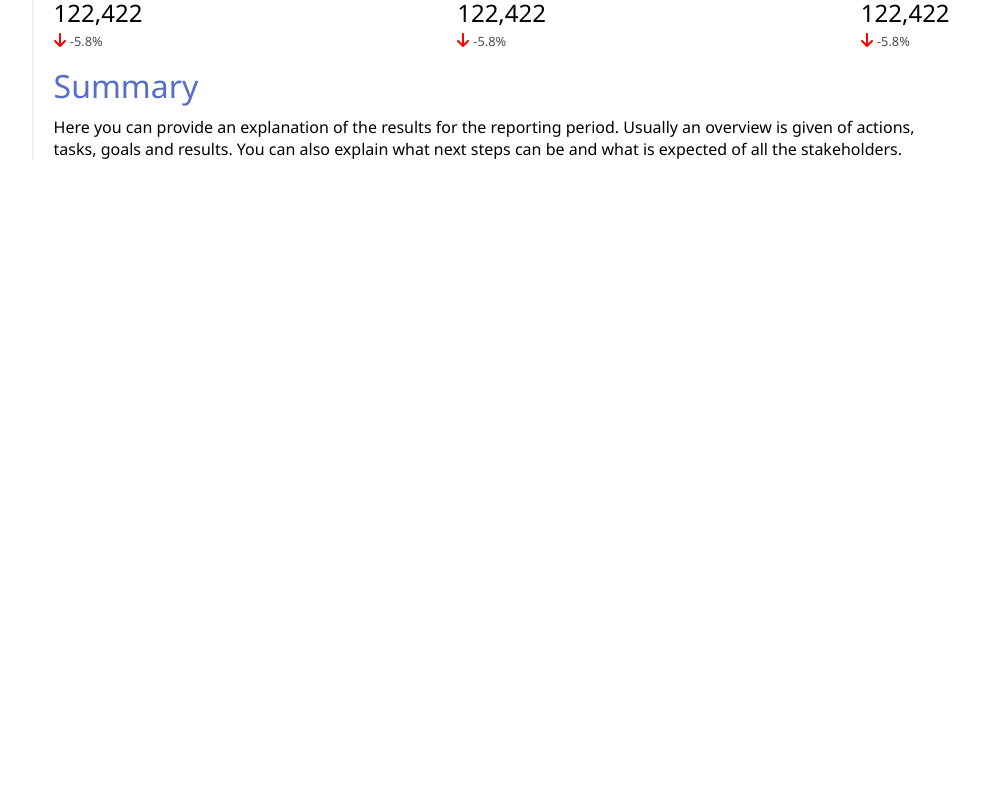
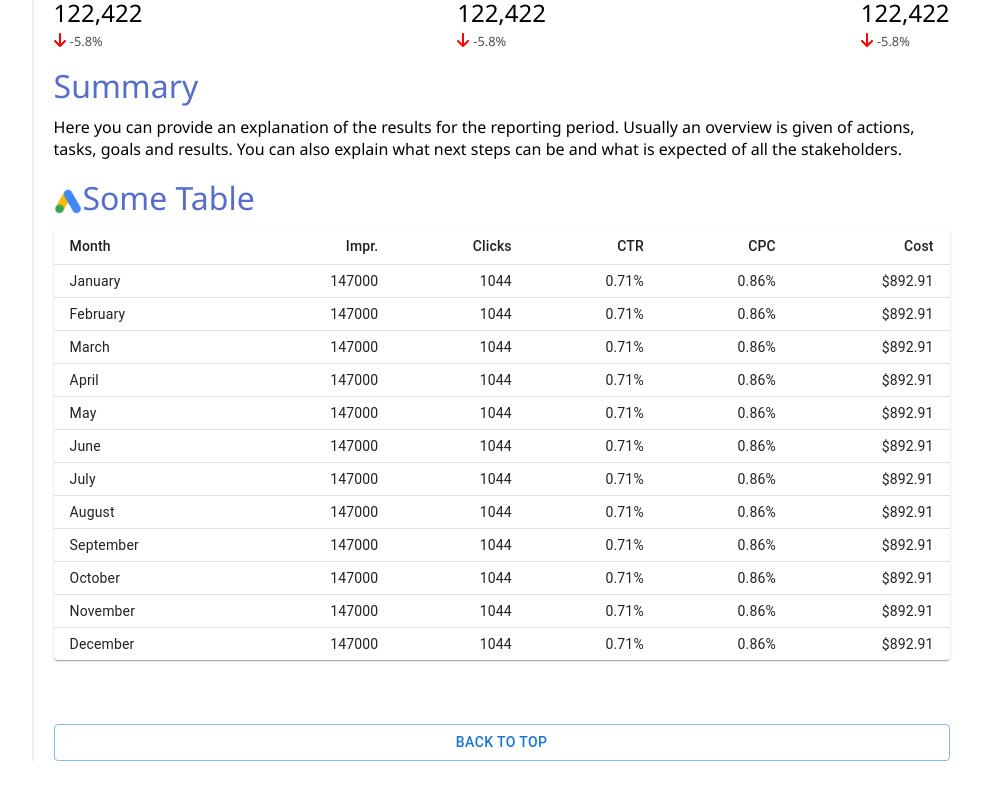
Before and after one commit to ShammiAnand/google-ad-report, a React (Create React App) app: page / in a window 1280 px wide. Shown: the part 494-1294 px from the top of the page, without its empty margins (149-1131 px from the left). Before the commit the page ends 800 px from the top, so only its background shows below. Built offline with nearby package versions, Linux system fonts and the light colour scheme.

Commit message:
added table and footer

```diff
--- a/package.json
+++ b/package.json
@@ -3,14 +3,19 @@
   "version": "0.1.0",
   "private": true,
   "dependencies": {
+    "@emotion/react": "^11.10.4",
+    "@emotion/styled": "^11.10.4",
     "@fortawesome/fontawesome-svg-core": "^6.2.0",
     "@fortawesome/free-solid-svg-icons": "^6.2.0",
     "@fortawesome/react-fontawesome": "^0.2.0",
+    "@material-ui/core": "^4.12.4",
+    "@mui/material": "^5.10.9",
     "@testing-library/jest-dom": "^5.16.5",
     "@testing-library/react": "^13.4.0",
     "@testing-library/user-event": "^13.5.0",
     "chart.js": "^3.9.1",
     "react": "^18.2.0",
+    "react-back-to-top-button": "^0.0.14",
     "react-chartjs-2": "^4.3.1",
     "react-dom": "^18.2.0",
     "react-scripts": "5.0.1",
--- a/src/components/App.js
+++ b/src/components/App.js
@@ -4,6 +4,8 @@ import Header from "./Header";
 import Date from "./Date";
 import KPIs from "./KPIs";
 import Summary from "./Summary";
+import Tables from "./Tables";
+import Footer from "./Footer";
 import { library } from "@fortawesome/fontawesome-svg-core";
 
 import { faArrowDown } from "@fortawesome/free-solid-svg-icons";
@@ -17,6 +19,8 @@ function App() {
       <Date />
       <KPIs />
       <Summary />
+      <Tables />
+      <Footer />
     </div>
   );
 }
--- /dev/null
+++ b/src/components/Footer.js
@@ -0,0 +1,13 @@
+import React from "react";
+import "../styles/Footer.css";
+import Button from "@mui/material/Button";
+
+function Footer() {
+  return (
+    <div className="Footer">
+      <Button variant="outlined">Back To Top</Button>
+    </div>
+  );
+}
+
+export default Footer;
--- /dev/null
+++ b/src/components/Tables.js
@@ -0,0 +1,75 @@
+import React from "react";
+import "../styles/Tables.css";
+import Table from "@mui/material/Table";
+import TableBody from "@mui/material/TableBody";
+import TableCell from "@mui/material/TableCell";
+import TableContainer from "@mui/material/TableContainer";
+import TableHead from "@mui/material/TableHead";
+import TableRow from "@mui/material/TableRow";
+import Paper from "@mui/material/Paper";
+import ads from "../assets/ads.png";
+
+function createData(month, impr, clicks, ctr, cpc, cost) {
+  return { month, impr, clicks, ctr, cpc, cost };
+}
+
+const rows = [
+  createData("January", 147000, 1044, 0.71, 0.86, 892.91),
+  createData("February", 147000, 1044, 0.71, 0.86, 892.91),
+  createData("March", 147000, 1044, 0.71, 0.86, 892.91),
+  createData("April", 147000, 1044, 0.71, 0.86, 892.91),
+  createData("May", 147000, 1044, 0.71, 0.86, 892.91),
+  createData("June", 147000, 1044, 0.71, 0.86, 892.91),
+  createData("July", 147000, 1044, 0.71, 0.86, 892.91),
+  createData("August", 147000, 1044, 0.71, 0.86, 892.91),
+  createData("September", 147000, 1044, 0.71, 0.86, 892.91),
+  createData("October", 147000, 1044, 0.71, 0.86, 892.91),
+  createData("November", 147000, 1044, 0.71, 0.86, 892.91),
+  createData("December", 147000, 1044, 0.71, 0.86, 892.91),
+];
+
+function Tables() {
+  return (
+    <div className="Tables">
+      <div className="Tables__heading__container">
+        <img src={ads} alt="ads" />{" "}
+        <div className="Tables__heading">Some Table</div>
+      </div>
+      <div>
+        <TableContainer component={Paper}>
+          <Table sx={{ minWidth: 650 }} size="small" aria-label="a dense table">
+            <TableHead>
+              <TableRow>
+                <TableCell>Month</TableCell>
+                <TableCell align="right">Impr.</TableCell>
+                <TableCell align="right">Clicks</TableCell>
+                <TableCell align="right">CTR</TableCell>
+                <TableCell align="right">CPC</TableCell>
+                <TableCell align="right">Cost</TableCell>
+              </TableRow>
+            </TableHead>
+            <TableBody>
+              {rows.map((row) => (
+                <TableRow
+                  key={row.name}
+                  sx={{ "&:last-child td, &:last-child th": { border: 0 } }}
+                >
+                  <TableCell component="th" scope="row">
+                    {row.month}
+                  </TableCell>
+                  <TableCell align="right">{row.impr}</TableCell>
+                  <TableCell align="right">{row.clicks}</TableCell>
+                  <TableCell align="right">{row.ctr}%</TableCell>
+                  <TableCell align="right">{row.cpc}%</TableCell>
+                  <TableCell align="right">${row.cost}</TableCell>
+                </TableRow>
+              ))}
+            </TableBody>
+          </Table>
+        </TableContainer>
+      </div>
+    </div>
+  );
+}
+
+export default Tables;
--- /dev/null
+++ b/src/styles/Footer.css
@@ -0,0 +1,16 @@
+.Footer {
+  width: 70%;
+  height: auto;
+  border-left: 2px solid #eeeeee;
+  padding-left: 1.5%;
+  display: flex;
+  flex-direction: column;
+  padding-top: 5%;
+  margin-bottom: 7%;
+}
+
+@media screen and (max-width: 600px) {
+  .Footer {
+    padding-top: 10%;
+  }
+}
--- /dev/null
+++ b/src/styles/Tables.css
@@ -0,0 +1,28 @@
+.Tables {
+  padding-top: 1rem;
+  width: 70%;
+  height: auto;
+  border-left: 2px solid #eeeeee;
+  padding-left: 1.5%;
+  display: flex;
+  flex-direction: column;
+}
+
+.Tables__heading__container {
+  display: flex;
+  flex-direction: row;
+  /* justify-content: space-between; */
+  align-items: center;
+}
+
+.Tables__heading {
+  font-size: 2rem;
+  font-weight: 500;
+  margin-bottom: 1%;
+  color: #576dca;
+}
+
+.Tables img {
+  width: 1.8rem;
+  height: 1.8rem;
+}
```
Also changed, not shown: src/components/Graph.js (added), src/styles/Graph.css (added), 1 other file (tests, documents, lock files or other folders).
